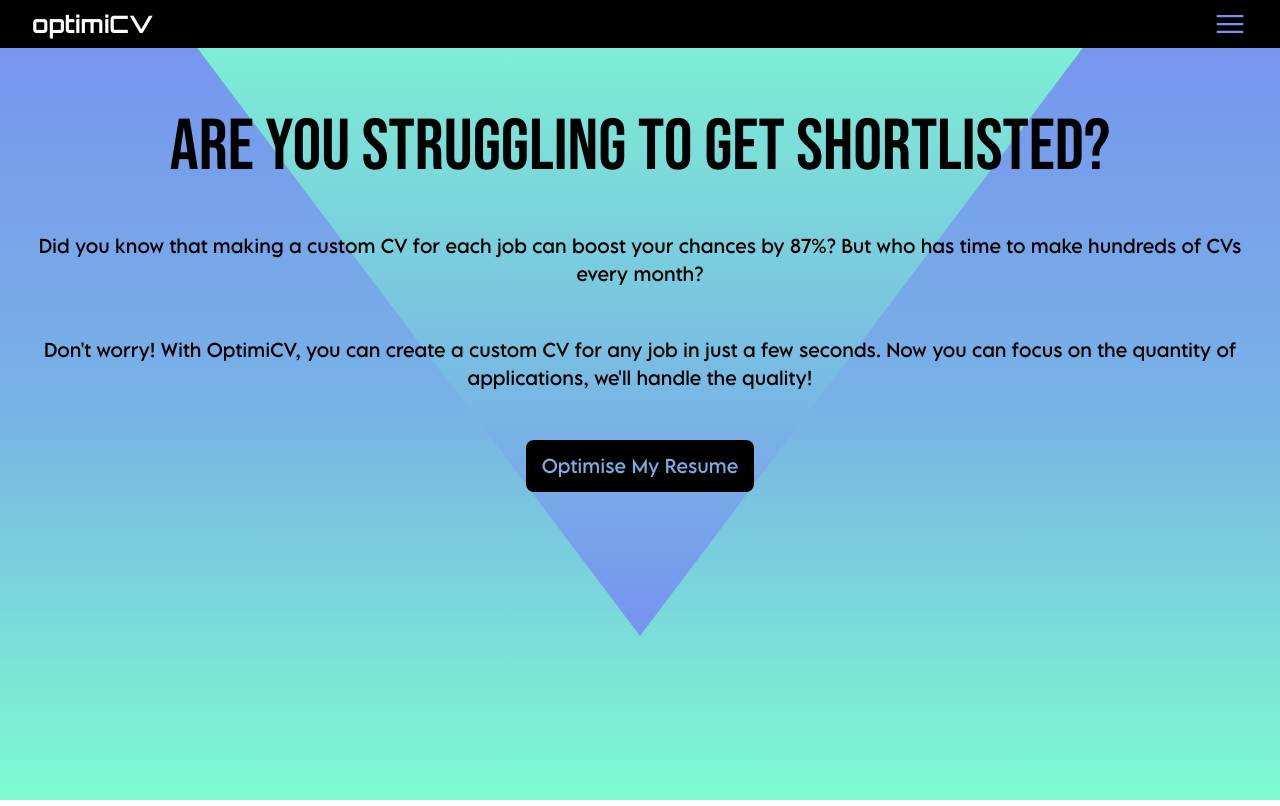
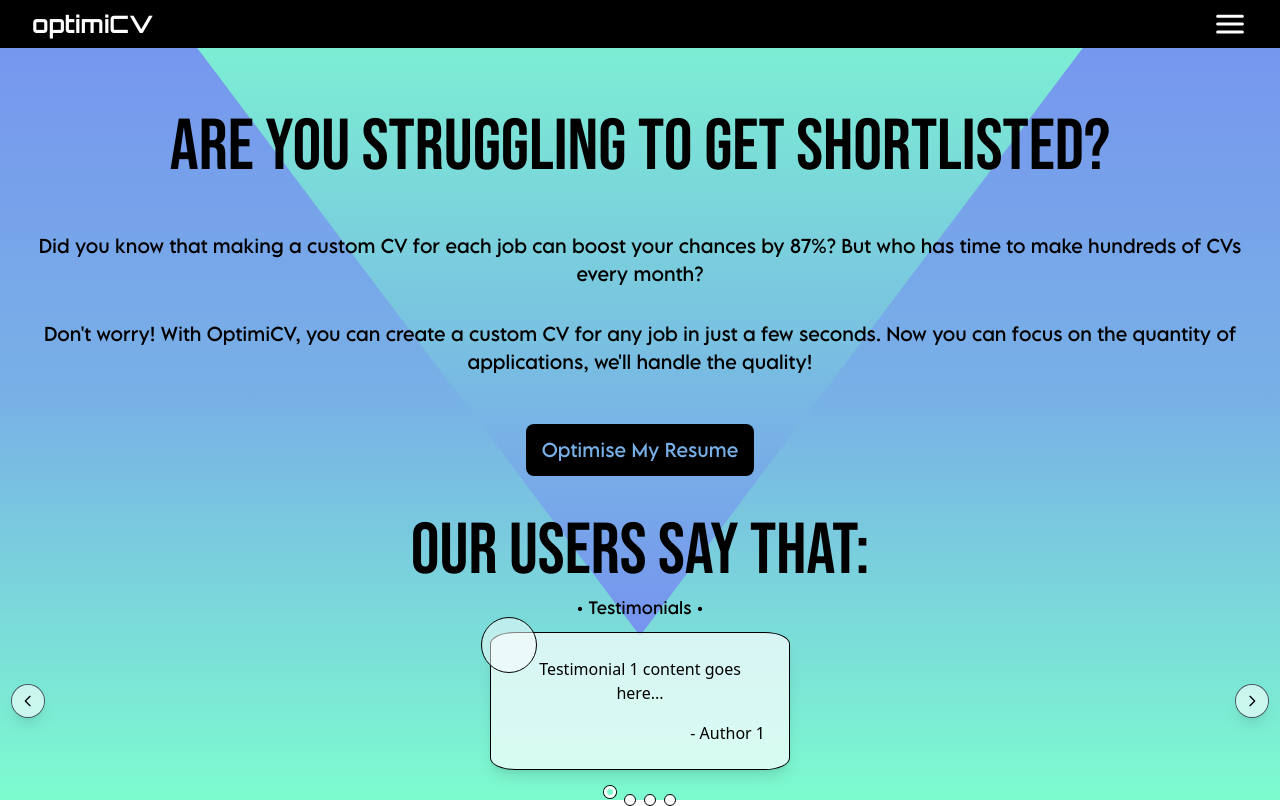
Before and after one commit to SalehKhatri/optimiCV, a React (Vite) app: page / in a window 1280 px wide. Built offline with nearby package versions, Linux system fonts and the light colour scheme.

Commit message:
Added testinomials

```diff
--- a/package.json
+++ b/package.json
@@ -10,6 +10,8 @@
     "preview": "vite preview"
   },
   "dependencies": {
+    "classnames": "^2.5.1",
+    "framer-motion": "^11.3.21",
     "react": "^18.3.1",
     "react-dom": "^18.3.1"
   },
--- a/src/components/Navbar.jsx
+++ b/src/components/Navbar.jsx
@@ -11,8 +11,8 @@
             xmlns="http://www.w3.org/2000/svg"
             fill="none"
             viewBox="0 0 24 24"
-            strokeWidth="1.5"
-            stroke="#7693ef"
+            strokeWidth="2"
+            stroke="#fff"
             className="size-9"
           >
             <path
--- /dev/null
+++ b/src/components/Testinomials.jsx
@@ -0,0 +1,121 @@
+import React, { useState } from "react";
+
+const testimonials = [
+  {
+    id: 1,
+    content: "Testimonial 1 content goes here...",
+    author: "Author 1",
+  },
+  {
+    id: 2,
+    content: "Testimonial 2 content goes here...",
+    author: "Author 2",
+  },
+  {
+    id: 3,
+    content: "Testimonial 3 content goes here...",
+    author: "Author 3",
+  },
+  {
+    id: 4,
+    content: "Testimonial 4 content goes here...",
+    author: "Author 4",
+  },
+];
+
+const Testinomials = () => {
+  const [currentIndex, setCurrentIndex] = useState(0);
+
+  const prevSlide = () => {
+    const index =
+      currentIndex === 0 ? testimonials.length - 1 : currentIndex - 1;
+    setCurrentIndex(index);
+  };
+
+  const nextSlide = () => {
+    const index =
+      currentIndex === testimonials.length - 1 ? 0 : currentIndex + 1;
+    setCurrentIndex(index);
+  };
+
+  const goToSlide = (index) => {
+    setCurrentIndex(index);
+  };
+
+  return (
+    <div className="relative w-full flex flex-col items-center  mx-auto mt-16 bg-inherit">
+      <p className="font-LemonMilk font-medium">
+        &#x2022; Testimonials &#x2022;
+      </p>
+      <div
+        style={{
+          borderTopLeftRadius: "25px 12px",
+          borderTopRightRadius: "25px 12px",
+          borderBottomLeftRadius: "25px 12px",
+          borderBottomRightRadius: "25px 12px",
+        }}
+        className="relative bg-white bg-opacity-70 border  border-black rounded-lg shadow-lg p-6 mt-3 max-w-[90%] w-[300px]"
+      >
+        <div className="absolute -top-4 -left-[10px] circle w-14 h-14 rounded-[100%] border border-black bg-white bg-opacity-50"></div>
+        <p className="text-center">{testimonials[currentIndex].content}</p>
+        <p className="text-right mt-4">- {testimonials[currentIndex].author}</p>
+      </div>
+
+      <button
+        className="absolute -left-[8%] md:left-0  top-1/2 transform -translate-y-1/2 p-2 bg-white bg-opacity-60 ring-1 ring-gray-600 rounded-full shadow-lg focus:outline-none"
+        onClick={prevSlide}
+      >
+        <svg
+          xmlns="http://www.w3.org/2000/svg"
+          fill="none"
+          viewBox="0 0 24 24"
+          stroke="currentColor"
+          className="w-4 h-4"
+        >
+          <path
+            strokeLinecap="round"
+            strokeLinejoin="round"
+            strokeWidth="2"
+            d="M15 19l-7-7 7-7"
+          />
+        </svg>
+      </button>
+
+      <button
+        className="absolute -right-[8%]  md:right-0 top-1/2 transform -translate-y-1/2 p-2 bg-white bg-opacity-60 ring-1 ring-gray-600 rounded-full shadow-lg focus:outline-none"
+        onClick={nextSlide}
+      >
+        <svg
+          xmlns="http://www.w3.org/2000/svg"
+          fill="none"
+          viewBox="0 0 24 24"
+          stroke="currentColor"
+          className="w-4 h-4"
+        >
+          <path
+            strokeLinecap="round"
+            strokeLinejoin="round"
+            strokeWidth="2"
+            d="M9 5l7 7-7 7"
+          />
+        </svg>
+      </button>
+
+      <div className="flex justify-center mt-6">
+        {testimonials.map((_, index) => (
+          <button
+            key={index}
+            className={`w-3 h-3 mx-1 rounded-full ${
+              currentIndex === index
+                ? "transition-transform duration-150 ease-out bg-transparent border-[3px] border-white ring-[1px] ring-black transform -translate-y-[8px]"
+                : "bg-white border-[0.5px] border-black"
+            }`}
+            onClick={() => goToSlide(index)}
+          ></button>
+        ))}
+      </div>
+    </div>
+  );
+};
+
+export default Testinomials;
--- a/src/pages/Home/Home.jsx
+++ b/src/pages/Home/Home.jsx
@@ -1,16 +1,21 @@
 import React from "react";
 import './Home.css'
+import Testinomials from "../../components/Testinomials";
 const Home = () => {
   return (
-      <div className="flex justify-center h-[100vh] w-[100%] bg-gradient-to-b from-[#7693ef] to-[#7dfccf] via-[#78b1e6]">
+      <div className="flex flex-col items-center h-[100dvh] w-[100%] bg-gradient-to-b from-[#7693ef] to-[#7dfccf] via-[#78b1e6]">
         <div className="triangle"></div>
         <div className="z-10 mt-28 flex flex-col items-center md:w-[100%] px-3 text-center">
           <h1 className="uppercase font-Bebas-Neue text-5xl md:w-[100%]  lg:text-7xl ">ARE YOU STRUGGLING TO GET SHORTLISTED?</h1>
           <p className="font-LemonMilk font-medium mt-4 text-sm md:text-lg md:mt-12">Did you know that making a custom CV for each job can boost your chances by 87%? But who has time to make hundreds of CVs every month?</p>
-          <p className="font-LemonMilk font-medium mt-4 text-sm md:text-lg md:mt-12">Don&apos;t worry! With OptimiCV, you can create a custom CV for any job in just a few seconds. Now you can focus on the quantity of applications, we&apos;ll handle the quality!</p>
+          <p className="font-LemonMilk font-medium mt-4 text-xs md:text-lg md:mt-8">Don&apos;t worry! With OptimiCV, you can create a custom CV for any job in just a few seconds. Now you can focus on the quantity of applications, we&apos;ll handle the quality!</p>
 
           <button className="font-LemonMilk font-medium mt-6 text-sm md:text-lg md:mt-12 bg-black py-3 px-4 rounded-lg text-[#78afe6] hover:scale-105 transition-all duration-300 ease-in">Optimise My Resume</button>
         </div>
+          <div className="z-10 mt-10 flex flex-col items-center md:w-[100%] px-3 text-center space-y-2">
+          <p className="uppercase font-Bebas-Neue text-5xl md:w-[100%]  lg:text-7xl ">OUR USERS SAY THAT:</p>
+          <Testinomials />
+          </div>
       </div>
   );
 };
```
Also changed, not shown: 1 other file (tests, documents, lock files or other folders).
